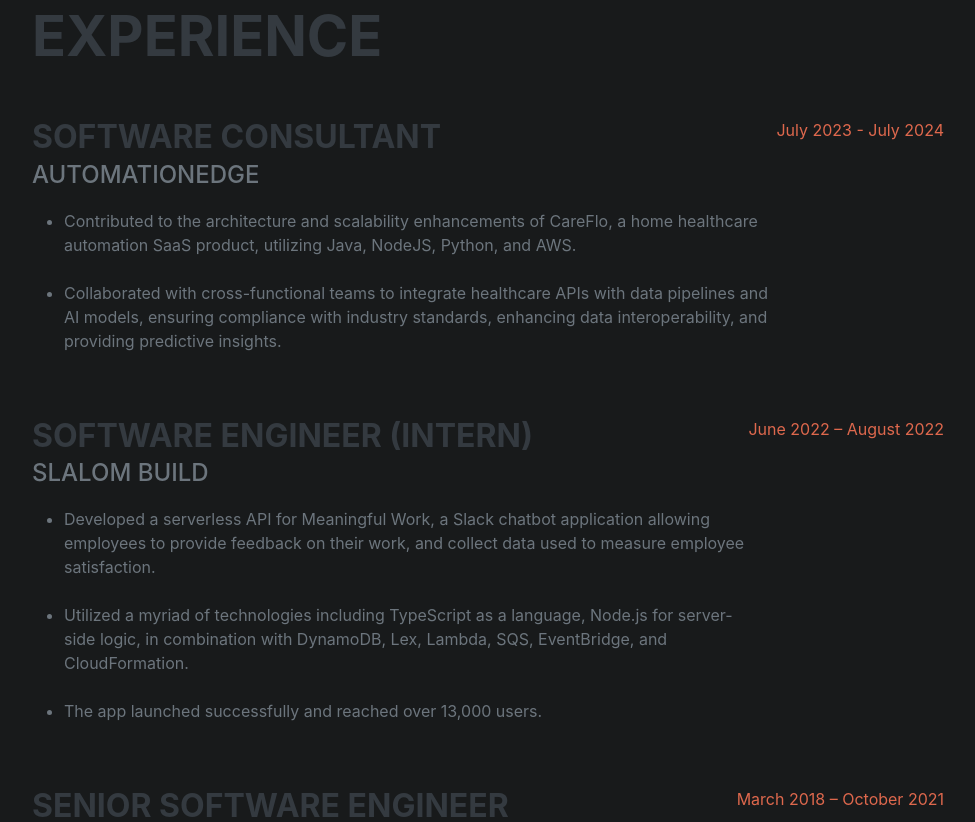
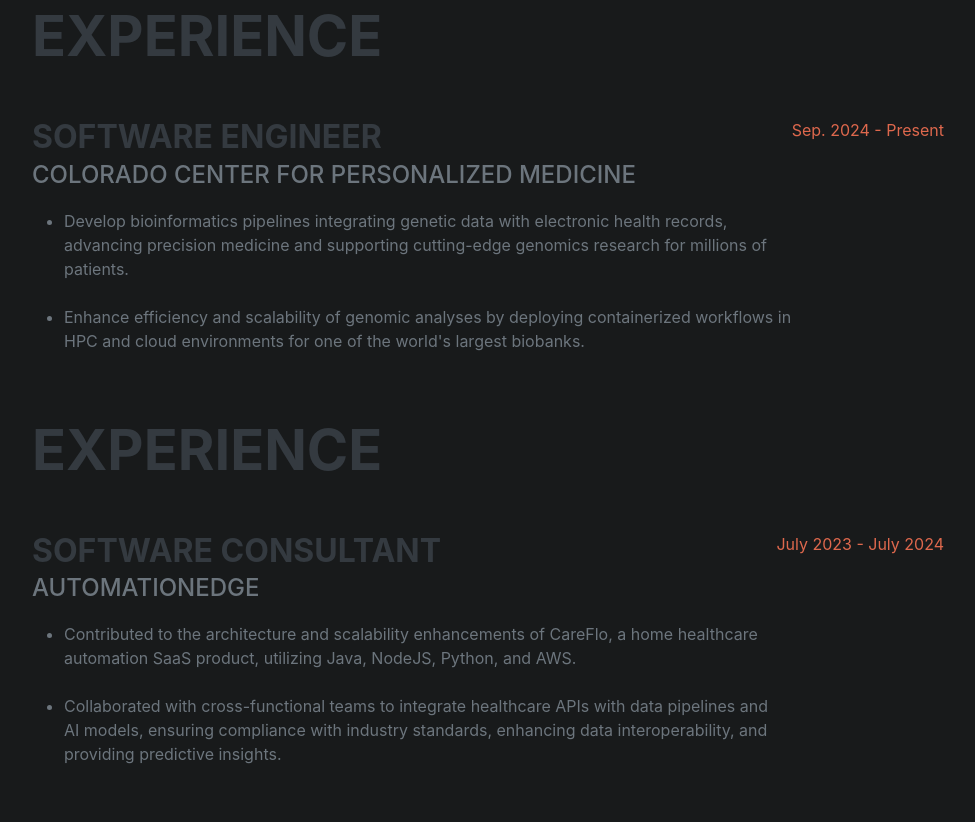
Before and after one commit to JediRhymeTrix/jedirhymetrix.github.io, a website: page index.html in a window 1280 px wide. Shown: the part 878-1700 px from the top of the page, without its empty margins (288-1263 px from the left). Drawn offline with nearby package versions, Linux system fonts and the light colour scheme; no server answers; a script that the page names is missing; a web font is replaced by a local one.

Commit message:
feat(Resume): add CCPM to resume and update YoE

```diff
--- a/index.html
+++ b/index.html
@@ -99,7 +99,7 @@
                         Machine Learning Engineering / Data Engineering
                         opportunities. Recently graduated with a Master's degree
                         in Computer Science from the University of Houston. A
-                        Senior Software Engineer with over 4 years of experience
+                        Senior Software Engineer with 5 years of experience
                         building scalable Web Applications and Microservices. I
                         have a keen interest in Machine Learning and Artificial
                         Intelligence.
@@ -118,6 +118,27 @@
         <hr class="m-0" />
         <!-- Experience-->
         <section class="resume-section" id="experience">
+            <div class="resume-section-content">
+                <h2 class="mb-5">Experience</h2>
+                <!-- ... existing experience entries ... -->
+                <div class="d-flex flex-column flex-md-row justify-content-between mb-5">
+                    <div class="flex-grow-1">
+                        <h3 class="mb-0">Software Engineer</h3>
+                        <div class="subheading mb-3">Colorado Center for Personalized Medicine</div>
+                        <ul type="disc">
+                            <li>
+                                Develop bioinformatics pipelines integrating genetic data with electronic health records, advancing precision medicine and supporting cutting-edge genomics research for millions of patients.
+                            </li>
+                            <br />
+                            <li>
+                                Enhance efficiency and scalability of genomic analyses by deploying containerized workflows in HPC and cloud environments for one of the world's largest biobanks.
+                            </li>
+                        </ul>
+                    </div>
+                    <div class="flex-shrink-0">
+                        <span class="text-primary">Sep. 2024 - Present</span>
+                    </div>
+                </div>
                 <div class="resume-section-content">
                     <h2 class="mb-5">Experience</h2>
                     <div class="d-flex flex-column flex-md-row justify-content-between mb-5">
@@ -232,7 +253,7 @@
                         </div>
                         <div class="flex-shrink-0">
                             <span class="text-primary"
-                                >March 2018 – October 2021</span
+                                >March 2018 – October 2020</span
                             >
                         </div>
                     </div>
@@ -299,7 +320,7 @@
                         </div>
                         <div class="flex-shrink-0">
                             <span class="text-primary"
-                                >January 2017 - March 2018</span
+                                >January 2018 - March 2018</span
                             >
                         </div>
                     </div>
@@ -585,6 +606,9 @@
                             ></i>
                         </li>
                         <li class="list-inline-item">
+                            <i class="devicon-googlecloud-plain-wordmark"></i>
+                            </li>
+                            <li class="list-inline-item">
                             <i class="devicon-unity-original-wordmark"></i>
                         </li>
                     </ul>
```
Also changed, not shown: 1 other file. Lines whose indentation alone changed are shown as unchanged.
